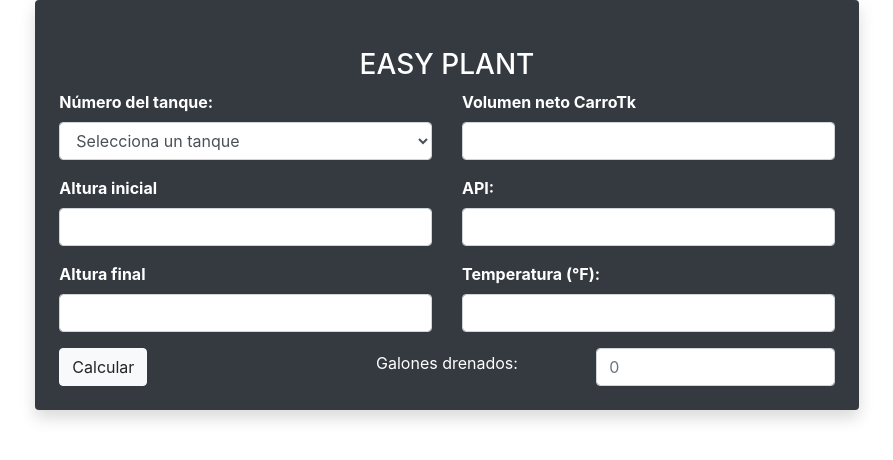
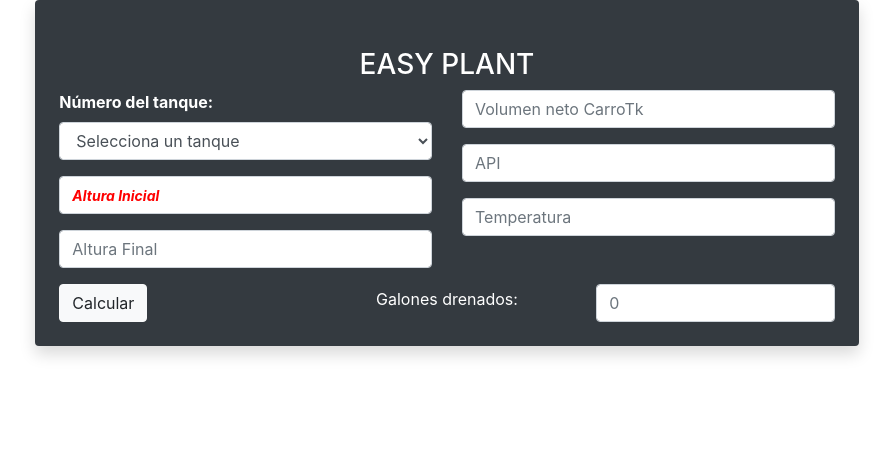
Before and after one commit to Hugotovio/easy-plant-full, a Flask app: page / in a window 1280 px wide. Shown: the top 460 px of the page, without its empty margins (193-1086 px from the left). Run offline with Flask 3, Linux system fonts and the light colour scheme; some libraries are stand-ins or nearby versions.

Commit message:
ajustes de apariencia

```diff
--- /dev/null
+++ b/static/style.css
@@ -0,0 +1,8 @@
+/* Personalizar el placeholder */
+#altura_inicial::placeholder {
+  color: red;          /* Color del texto */
+  font-size: 14px;     /* Tamaño */
+  font-weight: bold;   /* Negrita */
+  font-style: italic;  /* Opcional: cursiva */
+  opacity: 1;          /* Asegura que se vea bien en todos los navegadores */
+}
--- a/templates/index.html
+++ b/templates/index.html
@@ -37,27 +37,26 @@
                                 </select>
                             </div>
                             <div class="form-group">
-                                <label for="altura_inicial"><strong>Altura inicial</strong></label>
-                                <input type="number" class="form-control" id="altura_inicial" name="altura_inicial" step="0.01" required>
+                                <input placeholder="Altura Inicial" type="number" class="form-control" id="altura_inicial" name="altura_inicial" step="0.01" required>
                             </div>
                             <div class="form-group">
-                                <label for="altura_final"><strong>Altura final</strong></label>
-                                <input type="number" class="form-control" id="altura_final" name="altura_final" step="0.01">
+
+                                <input placeholder="Altura Final" type="number" class="form-control" id="altura_final" name="altura_final" step="0.01">
                             </div>
                         </div>
 
                         <div class="col-md-6">
                             <div class="form-group">
-                                <label for="volumen"><strong>Volumen neto CarroTk</strong></label>
-                                <input type="text" class="form-control" id="volumen" name="volumen" pattern="^\d+(\.\d{1,3})?$" required>
+
+                                <input placeholder="Volumen neto CarroTk" type="text" class="form-control" id="volumen" name="volumen" pattern="^\d+(\.\d{1,3})?$" required>
                             </div>
                             <div class="form-group">
-                                <label for="api"><strong>API:</strong></label>
-                                <input type="number" class="form-control" id="api" name="api" step="0.1" required>
+
+                                <input placeholder="API" type="number" class="form-control" id="api" name="api" step="0.1" required>
                             </div>
                             <div class="form-group">
-                                <label for="temperatura"><strong>Temperatura (°F):</strong></label>
-                                <input type="number" class="form-control" id="temperatura" name="temperatura" step="0.1" required>
+
+                                <input placeholder="Temperatura" class="form-control" id="temperatura" name="temperatura" step="0.1" required>
                             </div>
                         </div>
                     </div>
@@ -69,7 +68,7 @@
                             <label for="galonesDrenados" class="me-2">Galones drenados:</label>
                         </div>
                         <div class="col">
-                            <input type="number" name="galonesDrenados" id="galonesDrenados" class="form-control" placeholder="0" width="30">
+                            <input type="number" name="galonesDrenados" id="galonesDrenados" class="form-control" placeholder="0" width="50">
                         </div>
                     </div>
                 </form>
```
